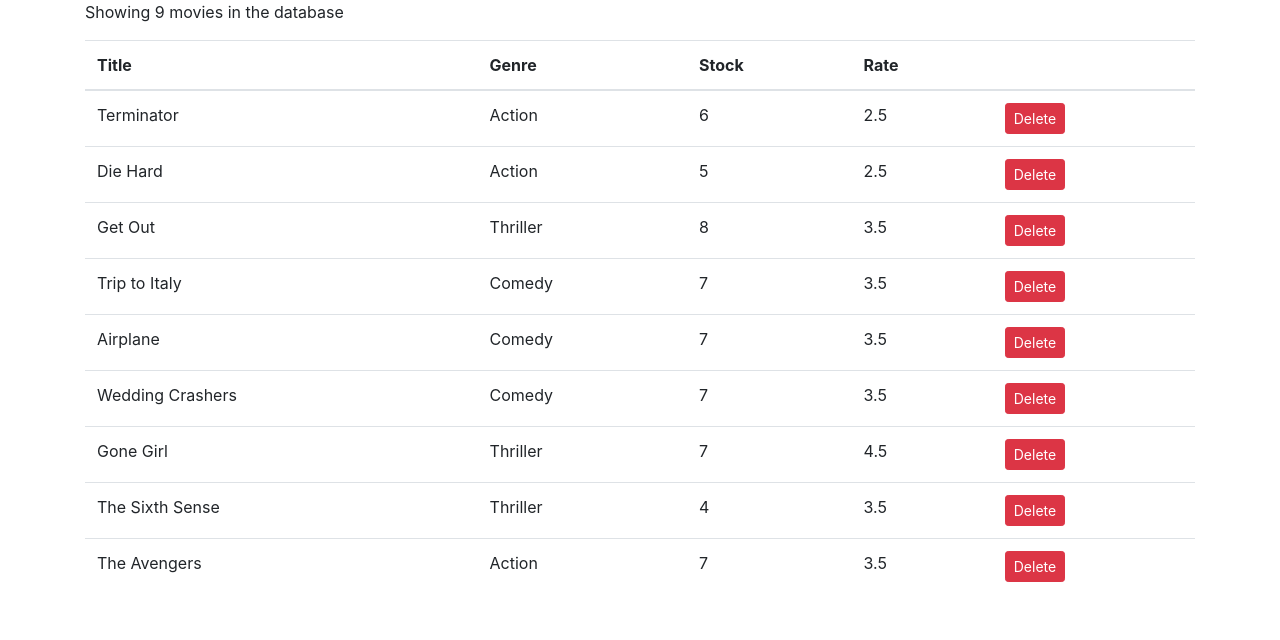
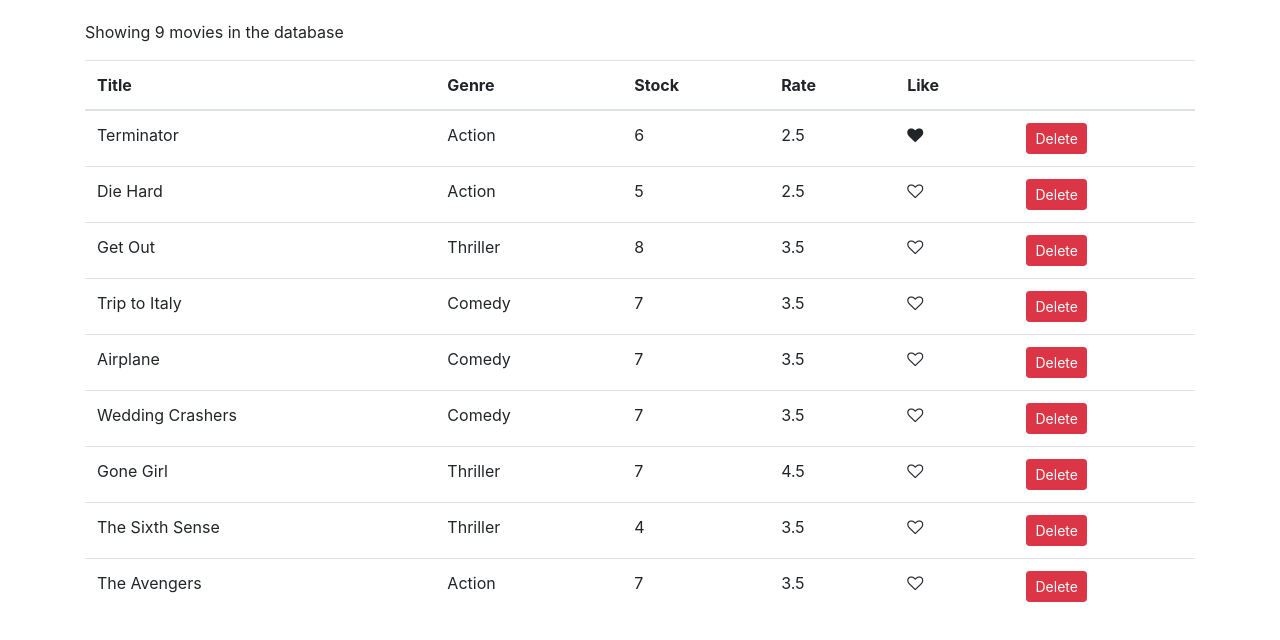
Before and after one commit to s-as-as100/myvd, a React (Create React App) app: page / in a window 1280 px wide. Shown: the top 640 px of the page. Built offline with nearby package versions, Linux system fonts and the light colour scheme.

Commit message:
create Like comp

```diff
--- /dev/null
+++ b/src/components/common/like.jsx
@@ -0,0 +1,18 @@
+import React, { Component } from 'react'
+
+
+// Input : liked : boolean
+//output :onClick - raise on click event
+
+class Like extends Component {
+
+    render() {
+        let classes = "fa fa-heart";
+        if(!this.props.liked) classes += "-o";
+        return (<i onClick={this.props.onClick} className= {classes}  style = {{
+            cursor : 'pointer'
+        }}  aria-hidden="true"></i>  );
+    }
+}
+
+export default Like;
--- a/src/components/movies.jsx
+++ b/src/components/movies.jsx
@@ -1,4 +1,5 @@
-import React, { Component } from 'react'
+import React, { Component } from 'react';
+import Like from './common/like';
  import { getMovies} from './../services/fakeMovieService';
 
  class Movies extends Component {
@@ -9,6 +10,14 @@
 
         const movies = this.state.movies.filter(m => m._id !== movie._id);
           this.setState({ movies})
+
+      }
+      handleLike = movie => {
+          const movies = [...this.state.movies];
+          const index = movies.indexOf(movie);
+          movies[index] = {...movies[index]};
+          movies[index].liked = !movies[index].liked;
+          this.setState({movies});
 
       }
 
@@ -29,6 +38,7 @@
                          <th>Genre</th>
                          <th>Stock</th>
                          <th>Rate</th>
+                         <th>Like</th>
                          <th></th>
                      </tr>
                  </thead>
@@ -39,6 +49,7 @@
                          <td>{movie.genre.name}</td>
                          <td>{movie.numberInStock}</td>
                          <td>{movie.dailyRentalRate}</td>
+                         <td><Like  liked ={movie.liked} onClick = { () => this.handleLike(movie)} /></td>
                          <td><button onClick ={() => this.handleDelete(movie)} className="btn btn-danger btn-sm">Delete</button></td>
                      </tr>
                      ))}
--- a/src/index.css
+++ b/src/index.css
@@ -1,5 +1,6 @@
 body {
   margin: 0;
+  padding: 20px 0 0 0;
   font-family: -apple-system, BlinkMacSystemFont, 'Segoe UI', 'Roboto', 'Oxygen',
     'Ubuntu', 'Cantarell', 'Fira Sans', 'Droid Sans', 'Helvetica Neue',
     sans-serif;
```
